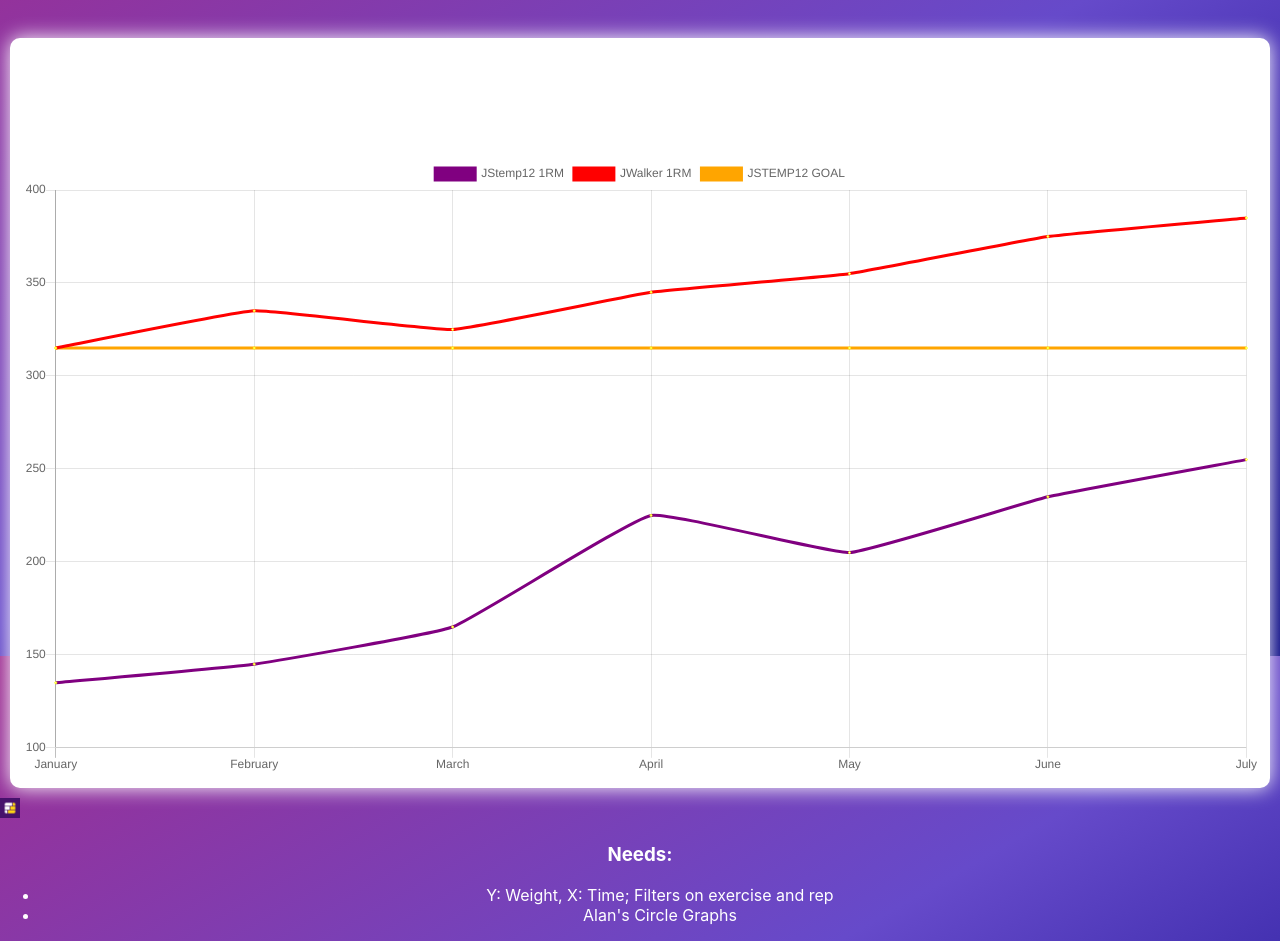
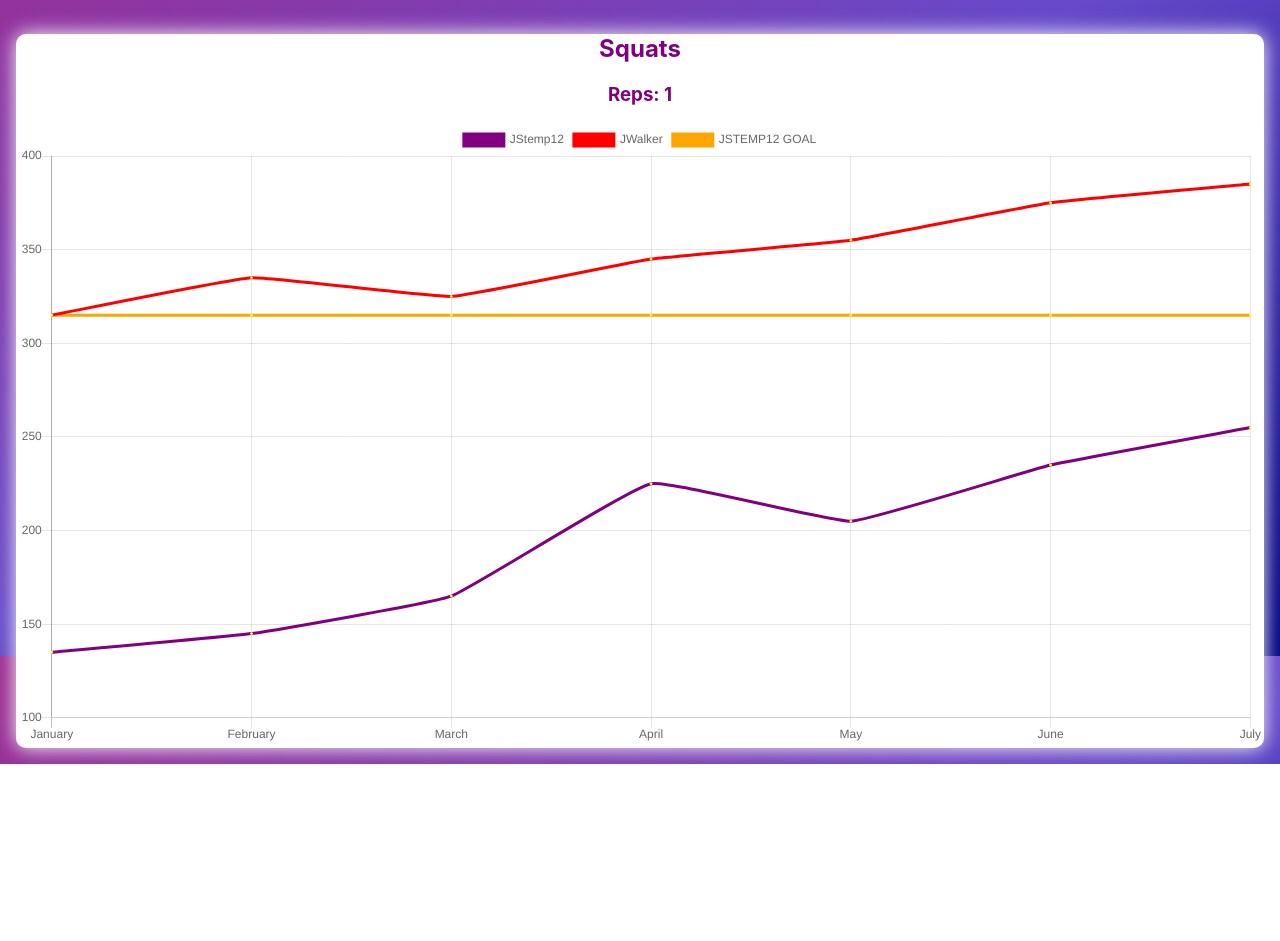
Before and after one commit to jstempky/ff_front, a React (Create React App) app: page /graphs in a window 1280 px wide. Shown: the part 144-1085 px from the top of the page. After the commit the page ends 908 px from the top, so only its background shows below. Built offline with nearby package versions, Linux system fonts and the light colour scheme.

Commit message:
cleaned up getsets mapping

```diff
--- a/src/App.css
+++ b/src/App.css
@@ -49,6 +49,11 @@ td, th {
   text-indent: 5px;
   margin-bottom: 6px;
 
+}
+
+.exerciseStyle, .repsStyle {
+  color: purple;
+  z-index: -3
 }
 
 /*  Hex yellow #FCEE21 */
@@ -136,7 +141,8 @@ td, th {
 }
 
 .graphContainer{
-  padding: 10px;
+  padding: 6px;
+  margin: 10px;
 }
 
 .graphDashIcon {
@@ -153,7 +159,6 @@ td, th {
 }
 
 .graphStyle {
-  padding: 10px;
   background-color: white;
   border-radius: 10px;
   box-shadow: 0px 0px 20px #fff;
@@ -237,7 +242,7 @@ td, th {
 }
 
 .navBarMenuStyle {
-  height:50px;
+  height:30px;
   border-radius: 10px;
   margin: 8px;
 }
--- a/src/Components/Dashboard.js
+++ b/src/Components/Dashboard.js
@@ -69,7 +69,7 @@ class Dashboard extends Component {
             <figure>
               <img
                 className="dash_icon"
-                onClick={this.navigateToHistory}
+                onClick={this.navigateToSets}
                 src={icon_History}
               />
               <figcaption
@@ -106,15 +106,6 @@ class Dashboard extends Component {
             <figure>
               <img
                 className="dash_icon"
-                onClick={this.navigateToSets}
-                src={icon_Records} />
-              <figcaption
-                className="iconTitle"
-              >Records</figcaption>
-            </figure>
-            <figure>
-              <img
-                className="dash_icon"
                 onClick={this.navigateToSocial}
                 src={icon_Social} />
               <figcaption
--- a/src/Components/Graphs.js
+++ b/src/Components/Graphs.js
@@ -21,18 +21,6 @@ class Graphs extends Component {
           <div className="graphContainer">
             <LineDemo />
           </div>
-          <div className="navBarStyle">
-            <img
-              className="directToDashButton"
-              onClick={this.navigateToDashboard}
-              src={logo}
-            />
-          </div>
-          <h3 className="devToDoStyle">Needs:</h3>
-          <ul className="devToDoStyle">
-            <li>Y: Weight, X: Time; Filters on exercise and rep</li>
-            <li>Alan's Circle Graphs</li>
-          </ul>
         </div>
       )
     }
--- a/src/Components/Historic.js
+++ b/src/Components/Historic.js
@@ -23,7 +23,7 @@ class History extends Component {
     // this.handleSubmit = this.handleSubmit.bind(this);
   }
 
-  componentWillMount(){
+  componentDidMount(){
     // window.navigator.geolocation.getCurrentPosition(
     //   (position) => console.log(position),
     //   (err) => console.log(err)
--- a/src/Components/getSets.js
+++ b/src/Components/getSets.js
@@ -3,6 +3,8 @@ import { withRouter } from 'react-router-dom';
 import logo from "../resources/logo.png";
 import "../App.css";
 import axios from 'axios';
+
+import SetDetail from './SetDetail';
 
 class Sets extends Component {
   navigateToDashboard = () => {
@@ -10,14 +12,14 @@ class Sets extends Component {
   };
 
   state = {
-    persons: []
+    sets: []
   }
 
   componentDidMount() {
     axios.get(`https://cors-anywhere.herokuapp.com/https://fitfort.herokuapp.com/sets`)
       .then(res => {
-        const persons = res.data;
-        this.setState({ persons });
+        const sets = res.data;
+        this.setState({ sets });
       })
   }
 
@@ -28,29 +30,35 @@ class Sets extends Component {
           className="setscontainer"
         >
            <ul>
-           <h1>Deadlift</h1>
+           <h1>All Sets</h1>
            <table>
            <tr>
-              <th>Rep</th>
-              <th>Record</th>
-              <th>Date</th>
+             <th>Exercise</th>
+             <th>Weight</th>
+             <th>Reps</th>
+             <th>Date</th>
+             <th>Location</th>
             </tr>
-            <tr>
-            { this.state.persons.map(person => <li>Rep: {person.set_id},
-            Amount of Reps: {person.reps}, Date: {person.set_datetime}</li>)}
-            </tr>
+            <SetDetail
+              exercise="Squat"
+              weight="135"
+              reps="12"
+              dateTime="8/12/19 5:30PM"
+            />
+            {this.state.sets.map(set => (
+              <tr>
+                <td>{set.ex_desc}</td>
+                <td>{set.weight}</td>
+                <td>{set.reps}</td>
+                <td>{set.set_datetime}</td>
+                <td>LA Fitness, Plymouth, MI</td>
+              </tr>
+            ))}
            </table>
       </ul>
           <h1 className="pageTitle">
             Rep's from Heroku
           </h1>
-          <div className="navBarStyle">
-            <img
-              className="directToDashButton"
-              onClick={this.navigateToDashboard}
-              src={logo}
-            />
-          </div>
         </div>
       )
     }
--- a/src/Graphs/LineDemo.js
+++ b/src/Graphs/LineDemo.js
@@ -5,7 +5,7 @@ const data = {
   labels: ['January', 'February', 'March', 'April', 'May', 'June', 'July'],
   datasets: [
     {
-      label: 'JStemp12 1RM',
+      label: 'JStemp12',
       fill: false,
       lineTension: 0.1,
       backgroundColor: 'purple',
@@ -25,7 +25,7 @@ const data = {
       pointHitRadius: 10,
       data: [135, 145, 165, 225, 205, 235, 255]
     }, {
-      label: 'JWalker 1RM',
+      label: 'JWalker',
       fill: false,
       lineTension: 0.1,
       backgroundColor: 'red',
@@ -73,8 +73,8 @@ export default class LineDemo extends Component {
   render() {
     return (
       <div className="graphStyle">
-        <h2>Squats</h2>
-        <h3>Reps: 1</h3>
+        <h2 className="exerciseStyle">Squats</h2>
+        <h3 className="repsStyle">Reps: 1</h3>
         <Line ref="chart" data={data} />
       </div>
     );
--- a/src/NewSet.js
+++ b/src/NewSet.js
@@ -71,11 +71,6 @@ class NewSet extends Component {
           onClick={this.handleSubmit}>
           Submit!
         </button>
-        {this.state.exercise}
-        {this.state.weight}
-        {this.state.reps}
-        {this.state.sets[0]}
-
       </form>
     );
   }
```
Also changed, not shown: src/Components/NavBar.js (+6 -2 lines).
